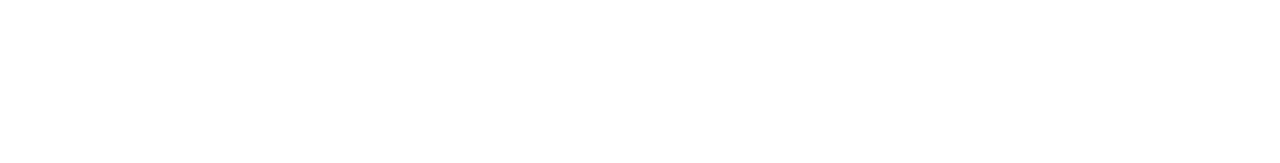
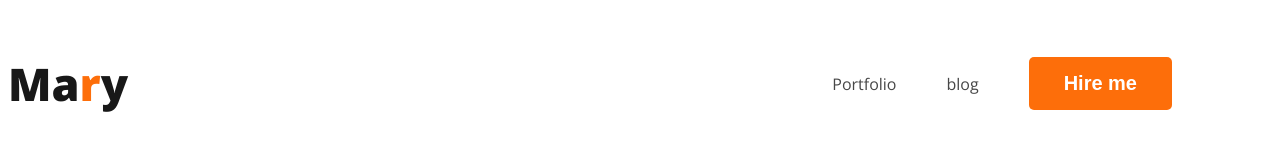
Before and after one commit to Mahmudulhasan162/module-portfolio1, a plain HTML site: page index.html in a window 1280 px wide. Drawn offline with nearby package versions, Linux system fonts and the light colour scheme.

Commit message:
nav bar added

```diff
--- a/index.html
+++ b/index.html
@@ -4,10 +4,22 @@
     <meta charset="UTF-8">
     <meta name="viewport" content="width=device-width, initial-scale=1.0">
     <title>Module Portfolio1</title>
+    <link rel="preconnect" href="https://fonts.googleapis.com">
+<link rel="preconnect" href="https://fonts.gstatic.com" crossorigin>
+<link href="https://fonts.googleapis.com/css2?family=Open+Sans:wght@400;700;800&display=swap" rel="stylesheet">
+    <link rel="stylesheet" href="styles/style.css">
 </head>
 <body>
     <header>
+        <nav>
+                <h3 class="nav_title">Ma<span class="text_primary">r</span>y</h3>
 
+            <ul>
+                <li><a href="">Portfolio</a></li>
+                <li><a href="">blog</a></li>
+                <li><button class="text_btn">Hire me</button></li>
+            </ul>
+        </nav>
     </header>
     <main>
 
--- /dev/null
+++ b/styles/style.css
@@ -0,0 +1,41 @@
+body{
+    font-family: 'Open Sans', sans-serif;
+}
+nav{
+    display: flex;
+    justify-content: space-between;
+    align-items: center;
+    margin: none;
+}
+.nav_title{
+    color: #181818;
+    font-size: 45px;
+    font-weight: 800;
+}
+.text_primary{
+    color: #FD6E0A;
+}
+nav >ul{
+    display: flex;
+    align-items: center;
+}
+nav >ul,li{
+    text-decoration: none;
+    list-style: none;
+    margin-right: 50px;
+}
+nav a{
+    text-decoration: none;
+    color: #474747;
+}
+.text_btn{
+    border-radius: 5px;
+    background: #FD6E0A;
+    border: none;
+    padding: 15px 35px;
+    font-size: 20px;
+    font-style: normal;
+    font-weight: 700;
+    color: white;
+
+}
```
